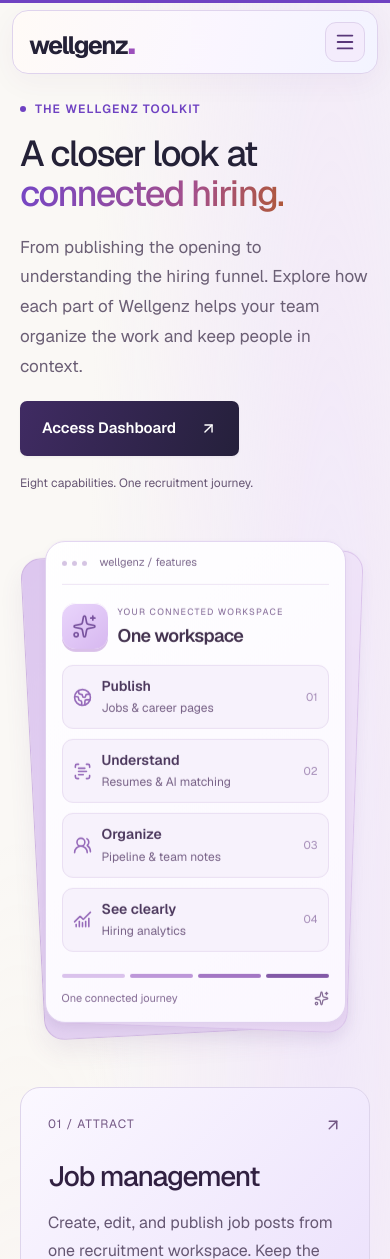
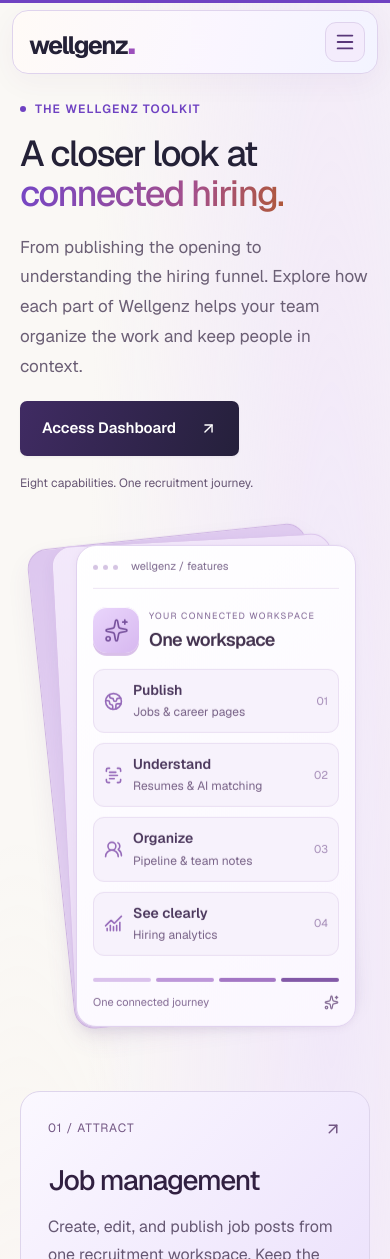
Before and after one commit to hitten04/wellgenz, a Next.js app: page /features in a window 390 px wide. Shown: the top 1259 px of the page. Built offline with nearby package versions, Linux system fonts and the light colour scheme.

Commit message:
Match reference with two left-fanned backing cards sharing a lower pivot

```diff
--- a/src/app/features/features.css
+++ b/src/app/features/features.css
@@ -2104,13 +2104,15 @@
     .page-hero-art figcaption{padding-top:12px}
 }
 
-/* A gently fanned deck behind the upright content card. */
-.workspace-sheet{inset:0;transform-origin:50% 88%;border-radius:20px}
-.workspace-sheet-back{background:linear-gradient(145deg,#ddc7ef,#e6d6f2);transform:translate(-5px,12px) rotate(-5deg);border-color:#ceb4e2;box-shadow:0 12px 24px #67438917}
-.workspace-sheet-mid{background:linear-gradient(145deg,#f3e9fb,#e7d6f3);transform:translate(5px,6px) rotate(3deg);border-color:#dac3eb;box-shadow:0 6px 14px #67438910}
+/* Two backing cards fan left from the same lower corner, like a hand of cards. */
+.workspace-scene{padding-top:36px}
+.workspace-stack{margin-left:16%;margin-right:4%}
+.workspace-sheet{inset:0;transform-origin:12% 100%;border-radius:20px}
+.workspace-sheet-back{background:linear-gradient(145deg,#ddc7ef,#e6d6f2);transform:rotate(-10deg);border-color:#ceb4e2;box-shadow:0 12px 24px #67438917}
+.workspace-sheet-mid{background:linear-gradient(145deg,#f3e9fb,#e7d6f3);transform:rotate(-5deg);border-color:#dac3eb;box-shadow:0 6px 14px #67438910}
 @media(max-width:759px){
-    .workspace-scene{padding-top:20px;padding-bottom:32px}
-    .workspace-stack{width:86%;margin-inline:7%}
-    .workspace-sheet-back{inset:0;transform:translate(-3px,10px) rotate(-3deg)}
-    .workspace-sheet-mid{inset:0;transform:translate(3px,5px) rotate(2deg)}
-}
+    .workspace-scene{padding-top:24px;padding-bottom:32px}
+    .workspace-stack{width:80%;margin-left:16%;margin-right:4%}
+    .workspace-sheet-back{inset:0;transform:rotate(-6deg)}
+    .workspace-sheet-mid{inset:0;transform:rotate(-3deg)}
+}
```
